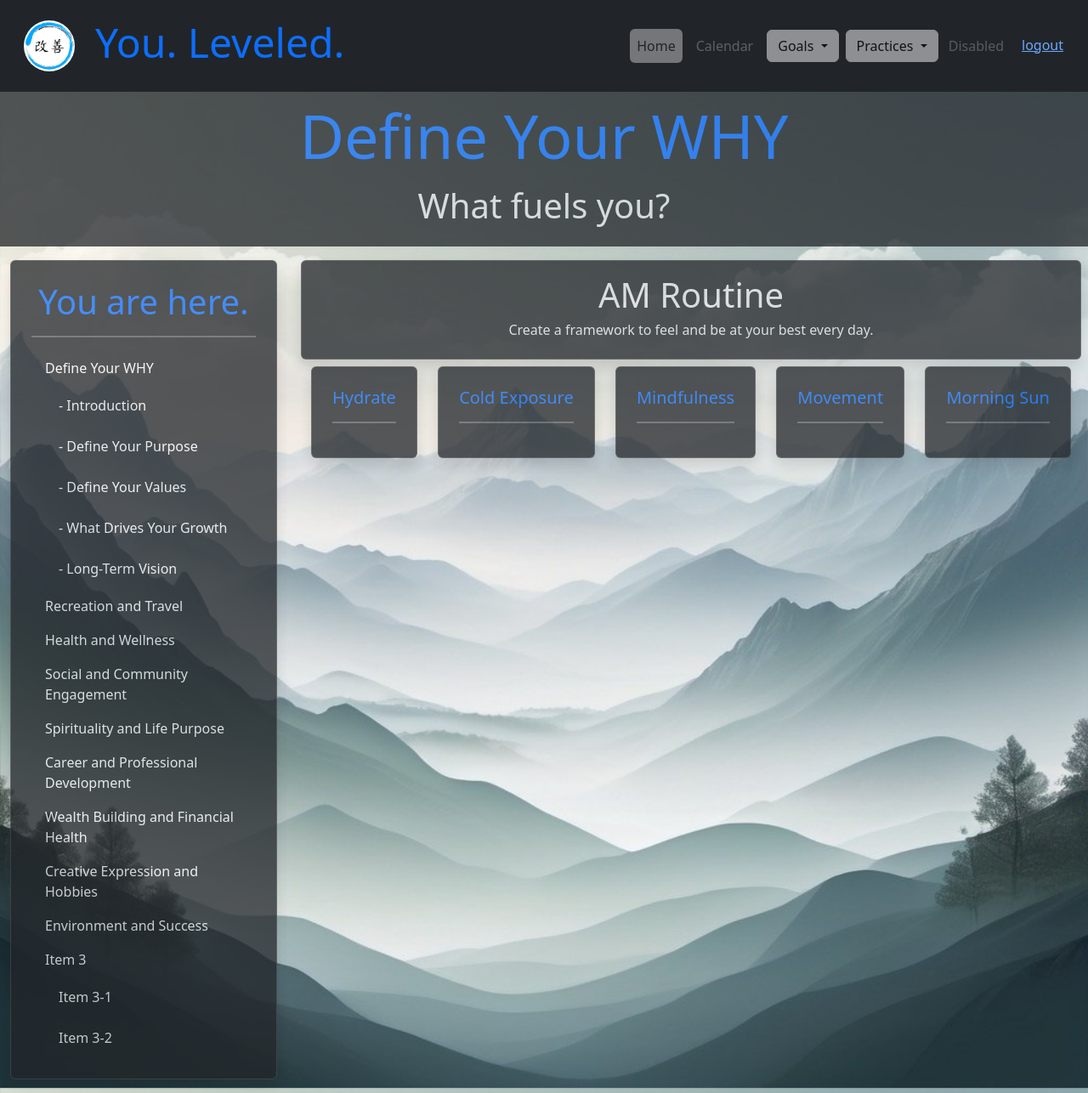
After one commit to Jonathan-Sass/converge-preview, a Flask app: template flask_app/templates/routines/routines_template.html in a window 1280 px wide. The commit adds this page. Shown: the whole page at 85% size. Run offline with Flask 3, Linux system fonts and the light colour scheme; the template is opened without the code that fills it, so the values that code supplies are empty.

Commit message:
Hodge podge of different directions figuring out where to go next... thinking through potential bootstrap changes, beginning to add new routines templates and routes, implement routine_templates, unify routines, add practice_schedules in DB

```diff
--- a/flask_app/static/css/style.css
+++ b/flask_app/static/css/style.css
@@ -4,6 +4,6 @@ body {
     background-size: 100%;
 }
 
-/* * {
-    font-family: Arial, Helvetica, sans-serif;
-} */
+h1, h2, h3, h4, h5, h6, p {
+    font-weight: 400;
+}
--- a/flask_app/templates/home/index.html
+++ b/flask_app/templates/home/index.html
@@ -11,7 +11,7 @@
 <body>
     <div class="border-box">
         <header class="bg-dark opacity-75 w-100 p-3 mt-0 text-center">
-            <img class="m-auto" src="/static/img/Enso_Blue_and_Black.jpg" width="75" height="75" alt="Kaizen - Continuous Improvement">
+            <img class="m-auto" src="/static/img/Enso_Blue_and_Black.jpg" width="75" height="75" class="rounded-circle" alt="Kaizen - Continuous Improvement">
             <h1 class="display-2 mb-1 text-primary">You. Leveled.</h1>
             <h2 class="display-6 mb-3 text-light">Live your dreams.</h2>
             <h2 class="display-6 mb-3 text-light">Become the best version of yourself.</h2>
--- /dev/null
+++ b/flask_app/templates/routines/routines_template.html
@@ -0,0 +1,175 @@
+<!DOCTYPE html>
+<html lang="en" data-bs-theme="dark">
+    <head>
+        <meta charset="UTF-8">
+        <meta name="viewport" content="width=device-width, initial-scale=1.0">
+        <link href="https://cdn.jsdelivr.net/npm/bootstrap@5.3.3/dist/css/bootstrap.min.css" rel="stylesheet" integrity="sha384-QWTKZyjpPEjISv5WaRU9OFeRpok6YctnYmDr5pNlyT2bRjXh0JMhjY6hW+ALEwIH" crossorigin="anonymous">
+        <link rel="stylesheet" href="{{ url_for('static', filename='css/style.css') }}">
+        <link rel="icon" type="image/x-icon" href="{{ url_for('static', filename='img/Enso_Blue_and_Black.jpg') }}">
+        <!-- <script defer src="/static/js/script.js"></script> -->
+        <title>Define Your WHY Intro</title>
+    </head>
+    <body>
+        <div class="border-box">
+            <!-- Top Navbar -->
+            <nav class="navbar navbar-expand-lg navbar-dark bg-dark w-100 m-auto d-flex justify-content-between position-sticky top-0 z-3 p-3">
+                <div class="container-fluid">
+                    <a class="navbar-brand d-inline-flex align-items-center gap-4" href="/home">
+                        <img src="/static/img/Enso_Blue_and_Black.jpg" alt="Logo" width="60" height="60" class="rounded-circle">
+                        <h1 class="display-5 text-primary">You. Leveled.</h1>
+                    </a>
+                </div>
+                <button class="navbar-toggler" type="button" data-bs-toggle="collapse" data-bs-target="#navbarNavDarkDropdown" aria-controls="navbarNavDarkDropdown" aria-expanded="false" aria-label="Toggle navigation">
+                    <span class="navbar-toggler-icon"></span>
+                </button>
+                <div class="collapse navbar-collapse" id="navbarNavDarkDropdown">
+                    <div class="navbar-nav">
+                        <a class="nav-link active btn btn-light opacity-50 mx-1 text-dark" aria-current="page" href="/home">Home</a>
+                        <a class="nav-link btn btn-light opacity-50 mx-1" href="/calendar">Calendar</a>
+                        <div class="collapse navbar-collapse " id="navbarNavDarkDropdown">
+                            <ul class="navbar-nav">
+                                <li class="nav-item dropdown">
+                                    <button class="btn btn-light opacity-50 mx-1 dropdown-toggle" data-bs-toggle="dropdown" aria-expanded="false">
+                                    Goals
+                                    </button>
+                                    <ul class="dropdown-menu dropdown-menu-dark">
+                                        <li><a class="dropdown-item" href="/goals/your-why">Understanding Your WHY</a></li>
+                                        <li><a class="dropdown-item" href="/goals/recreation-travel">Recreation and Travel</a></li>
+                                        <li><a class="dropdown-item" href="/goals/health-wellness">Health and Wellness</a></li>
+                                        <li><a class="dropdown-item" href="/goals/social-community">Social and Community Engagement</a></li>
+                                        <li><a class="dropdown-item" href="/goals/spirituality">Spirituality and Life Purpose</a></li>
+                                        <li><a class="dropdown-item" href="/goals/career-professional-development">Career and Professional Development</a></li>
+                                        <li><a class="dropdown-item" href="/goals/wealth-finance">Wealth Building and Financial Health</a></li>
+                                        <li><a class="dropdown-item" href="/goals/creative-expression-hobbies">Creative Expression and Hobbies</a></li>
+                                        <li><a class="dropdown-item" href="/goals/environment-success">Environment and Success</a></li>
+                                        <li><a class="dropdown-item" href="/goals">Something else here</a></li>
+                                    </ul>
+                                </li>
+                            </ul>
+                        </div>
+                        <div class="collapse navbar-collapse" id="navbarNavDarkDropdown">
+                            <ul class="navbar-nav">
+                                <li class="nav-item dropdown">
+                                    <button class="btn dropdown-toggle btn-light opacity-50 mx-1" data-bs-toggle="dropdown" aria-expanded="false">
+                                    Practices
+                                    </button>
+                                    <ul class="dropdown-menu dropdown-menu-dark">
+                                    <li><a class="dropdown-item" href="/practices/AM">AM Practices</a></li>
+                                    <li><a class="dropdown-item" href="/practices/PM">PM Practices</a></li>
+                                    <li><a class="dropdown-item" href="/practices/daily">Daily Practices</a></li>
+                                    <li><a class="dropdown-item" href="/practices/discipline">Discipline</a></li>
+                                    <li><a class="dropdown-item" href="/practices">Something else?</a></li>
+                                    </ul>
+                                </li>
+                            </ul>
+                        </div>
+                        <a class="nav-link disabled" aria-disabled="true">Disabled</a>
+                        <form action="/users/logout" method="post">
+                            <button class="btn btn-link" type="submit" name="logout">logout</button>
+                        </form>
+                    </div>
+                </div>
+            </nav>
+            <header class="bg-dark opacity-75 w-100 p-2 pb-3 text-center">
+                <h1 class="display-2 mb-3 text-primary">Define Your WHY</h1>
+                <h4 class="display-6 mx-5">What fuels you?</h4>
+            </header>
+        <!-- Content and Sidebar Div-->
+        <div class="container-fluid m-auto my-3 d-flex align-items-start gap-3">
+            <!-- Progress Nav Sidebar -->
+            <div class="card shadow p-2 opacity-75 col-3">
+                <nav id="progress-navbar" class="h-100 flex-column align-items-stretch p-3">
+                    <h4 class="display-6 text-primary text-center">You are here.</h4>
+                    <hr class="border border-1 border-light">
+                    <nav class="nav nav-pills flex-column">
+                        <a class="nav-link text-light" href="#your-why">Define Your WHY</a>
+                        <nav class="nav nav-pills flex-column">
+                            <a class="nav-link ms-3 my-1 text-light" href="/surveys/your-why/intro">- Introduction</a>
+                            <a class="nav-link ms-3 my-1 text-light" href="/surveys/your-why/define-your-purpose">- Define Your Purpose</a>
+                            <a class="nav-link ms-3 my-1 text-light" href="/surveys/your-why/define-your-values">- Define Your Values</a>
+                            <a class="nav-link ms-3 my-1 text-light" href="/surveys/your-why/growth-drivers">- What Drives Your Growth</a>
+                            <a class="nav-link ms-3 my-1 text-light" href="/surveys/your-why/long-term-vision">- Long-Term Vision</a>
+
+                        </nav>
+                    </nav>
+                    <nav class="nav nav-pills flex-column">
+                        <a class="nav-link text-light" href="#recreation-travel">Recreation and Travel</a>
+                        <a class="nav-link text-light" href="#health-wellness">Health and Wellness</a>
+                        <a class="nav-link text-light" href="#social-community">Social and Community Engagement</a>
+                        <a class="nav-link text-light" href="#spirituality-life-purpose">Spirituality and Life Purpose</a>
+                        <a class="nav-link text-light" href="#career-professional-development">Career and Professional Development</a>
+                        <a class="nav-link text-light" href="#wealth-finance">Wealth Building and Financial Health</a>
+                        <a class="nav-link text-light" href="#creative-expression-hobbies">Creative Expression and Hobbies</a>
+                        <a class="nav-link text-light" href="#environment-success">Environment and Success</a>
+                        <a class="nav-link text-light" href="#item-3">Item 3</a>
+                        <nav class="nav nav-pills flex-column">
+                            <a class="nav-link ms-3 my-1 text-light" href="#item-3-1">Item 3-1</a>
+                            <a class="nav-link ms-3 my-1 text-light" href="#item-3-2">Item 3-2</a>
+                        </nav>
+                    </nav>
+                </nav>
+            </div>
+            <!-- Main Content -->
+            <div class="container col-9">
+                <div class="card shadow opacity-75 text-center mb-2">
+                    <div class="card-body">
+                        <div class="card-title">
+                            <h2 class="display-6">AM Routine</h2>
+                            <h6>Create a framework to feel and be at your best every day.</h6>
+                        </div>
+                    </div>
+                    <!-- Div for pretty picture background -->
+                </div>
+                <div class="container-fluid d-flex gap-2 justify-content-between">
+                    <div class="card shadow p-2 opacity-75">
+                        <div class="card-body">
+                            <div class="card-title">
+                                <h5 class="text-primary">Hydrate</h5>
+                                <hr class="border border-1 border-light" />
+                            </div>
+                            <div class="card-text"></div>
+                        </div>
+                    </div>
+                    <div class="card shadow p-2 opacity-75">
+                        <div class="card-body">
+                            <div class="card-title">
+                                <h5 class="text-primary">Cold Exposure</h5>
+                                <hr class="border border-1 border-light" />
+                            </div>
+                            <div class="card-text"></div>
+                        </div>
+                    </div>
+                    <div class="card shadow p-2 opacity-75">
+                        <div class="card-body">
+                            <div class="card-title">
+                                <h5 class="text-primary">Mindfulness</h5>
+                                <hr class="border border-1 border-light" />
+                            </div>
+                            <div class="card-text"></div>
+                        </div>
+                    </div>
+                    <div class="card shadow p-2 opacity-75">
+                        <div class="card-body">
+                            <div class="card-title">
+                                <h5 class="text-primary">Movement</h5>
+                                <hr class="border border-1 border-light" />
+                            </div>
+                            <div class="card-text"></div>
+                        </div>
+                    </div>
+                    <div class="card shadow p-2 opacity-75">
+                        <div class="card-body">
+                            <div class="card-title">
+                                <h5 class="text-primary">Morning Sun</h5>
+                                <hr class="border border-1 border-light" />
+                            </div>
+                            <div class="card-text"></div>
+                        </div>
+                    </div>
+                </div>
+            </div>
+        </div>
+    </div>
+    <script src="https://cdn.jsdelivr.net/npm/bootstrap@5.3.3/dist/js/bootstrap.bundle.min.js" integrity="sha384-YvpcrYf0tY3lHB60NNkmXc5s9fDVZLESaAA55NDzOxhy9GkcIdslK1eN7N6jIeHz" crossorigin="anonymous"></script>
+</body>
+</html>
--- a/server.py
+++ b/server.py
@@ -4,6 +4,8 @@ from flask_app.controllers import userHealthGoals
 from flask_app.controllers import healthQuizzes
 from flask_app.controllers import recreationQuizzes
 from flask_app.controllers import userSurveys
+from flask_app.controllers import usersRoutines
+
 
 if __name__ == "__main__":
     app.run(debug=True)
```
Also changed, not shown: database/seed/misc_practice_data_seed.py (+5 -4 lines), database/seed/practice_data.py (+225 -0 lines), flask_app/controllers/userSurveys.py (+0 -7 lines), flask_app/controllers/usersRoutines.py (added, +16 -0 lines), flask_app/scss/custom.scss (added).
